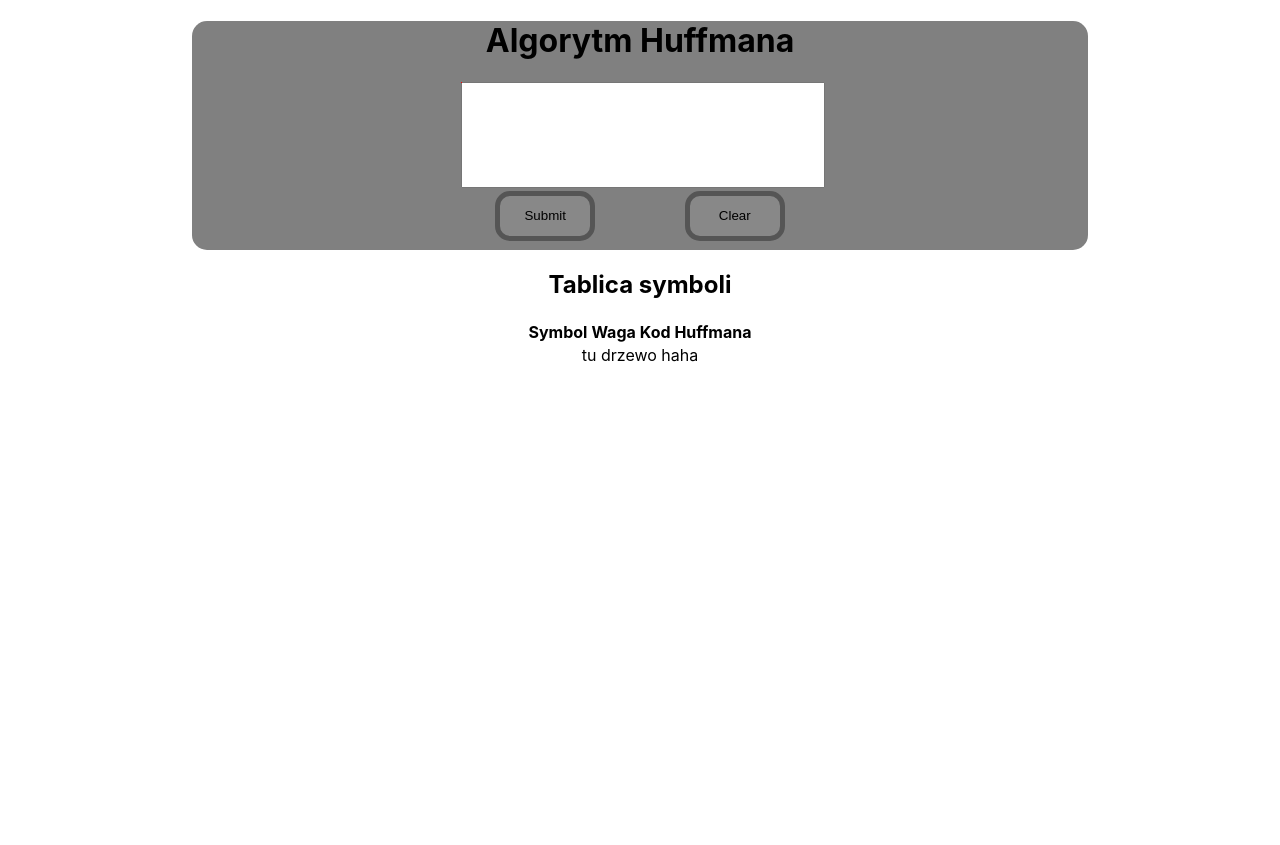
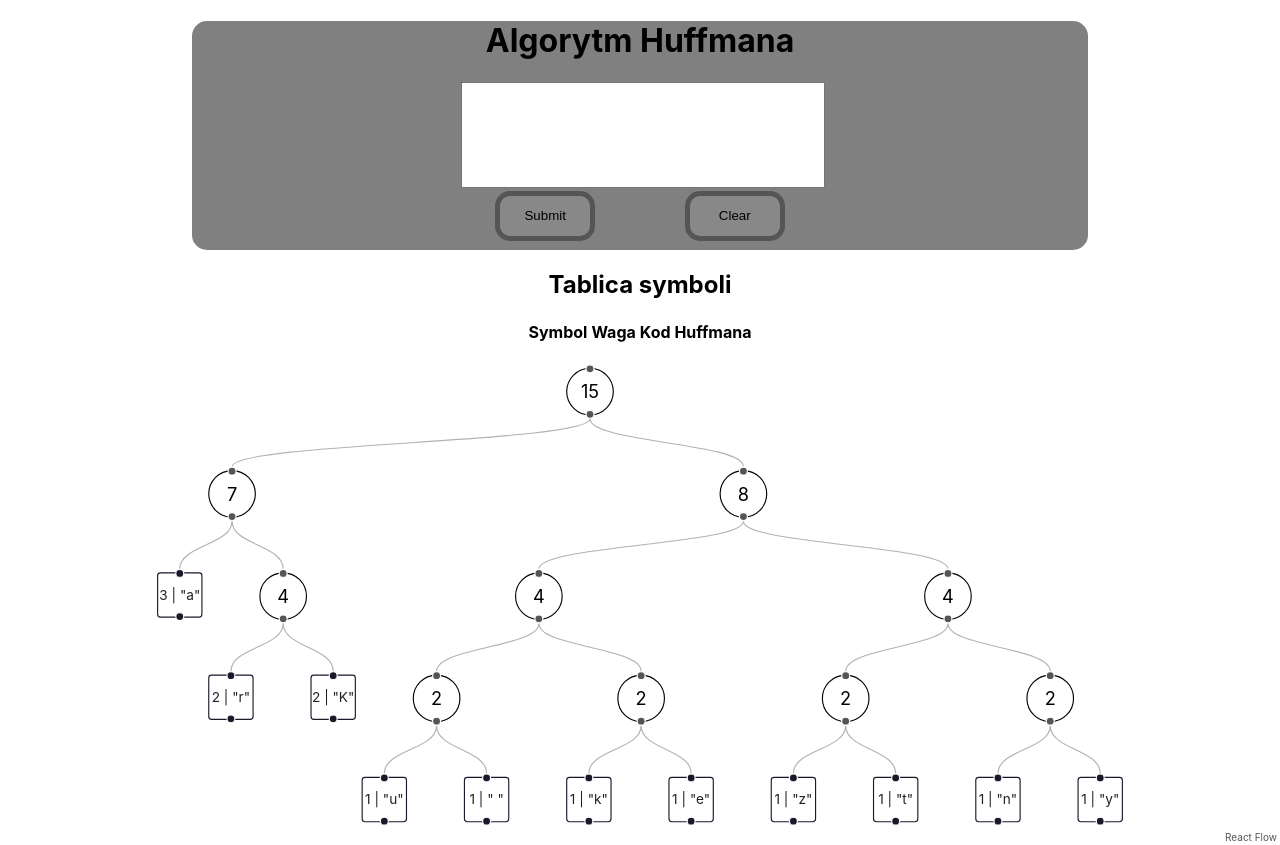
Before and after one commit to xlpnsk/huffman-coder, a React (Create React App) app: page / in a window 1280 px wide. Before the commit the page ends 800 px from the top, so only its background shows below. Built offline with nearby package versions, Linux system fonts and the light colour scheme.

Commit message:
Add tree diagram and dagre package

```diff
--- a/package.json
+++ b/package.json
@@ -6,8 +6,10 @@
     "@testing-library/jest-dom": "^5.16.4",
     "@testing-library/react": "^13.3.0",
     "@testing-library/user-event": "^13.5.0",
+    "dagre": "^0.8.5",
     "react": "^18.2.0",
     "react-dom": "^18.2.0",
+    "react-flow-renderer": "^10.3.7",
     "react-scripts": "5.0.1",
     "web-vitals": "^2.1.4"
   },
--- /dev/null
+++ b/src/components/CircleNode.js
@@ -0,0 +1,17 @@
+import { useCallback, memo } from 'react';
+import { Handle, Position } from 'react-flow-renderer';
+
+
+export default memo(({ data }) => {
+
+  return (
+    <div style={{background: '#ffffff', border: '1px solid black', width: '40px', height: '40px', borderRadius: '50%', position:'relative'}}>
+      <Handle type="target" position={Position.Top} style={{display: !data.input && 'none'}}/>
+      <div style={{position: 'absolute', width: '100%', height: '100%', top: '0', left: '0',lineHeight: '40px'}}>
+        {data.value}
+      </div>
+
+      <Handle type="source" position={Position.Bottom} id="a" style={{display: !data.output && 'none'}}/>
+    </div>
+  );
+});
--- a/src/components/Tree.js
+++ b/src/components/Tree.js
@@ -1,8 +1,302 @@
-const Tree = () =>{
+import { useCallback,useState, useEffect, useMemo } from "react";
+import ReactFlow, { addEdge, ConnectionLineType, useNodesState, useEdgesState } from 'react-flow-renderer';
+import CircleNode from './CircleNode'
+import dagre from 'dagre';
 
-    return <div>
-        tu drzewo haha
-    </div>
+const initialNodes = [
+    {
+      id: '1',
+      type: 'input',
+      data: { label: 'Input Node' },
+      style: {width: '40px', height: '40px', fontSize: '12px', padding: '0'},
+      position: { x: 0, y: 0 },
+    },
+
+    {
+      id: '2',
+      // you can also pass a React component as a label
+      data: { label: <div>Default Node</div> },
+      style: {width: '40px', height: '40px', fontSize: '12px', padding: '0'},
+      position: { x: 0, y: 0 },
+    },
+    {
+      id: '3',
+      type: 'output',
+      data: { label: 'Output Node' },
+      style: {width: '40px', height: '40px', fontSize: '12px', padding: '0'},
+      position: { x: 0, y: 0 },
+    },
+    // {
+    //     id: '4',
+    //     type: 'circleNode',
+    //     data: { value: 12, input:true, output:true },
+    //     position: { x: 0, y: 0 },
+    // },
+    {
+        id: '5',
+        data: { label: <div>Default Node</div> },
+        style: {width: '40px', height: '40px', fontSize: '12px', padding: '0', borderRadius: '50%'},
+        position: { x: 0, y: 0 },
+    },
+  ];
+
+  const initialEdges = [
+    { id: 'e1-2', source: '1', target: '2' },
+    { id: 'e2-3', source: '2', target: '3', animated: true },
+    { id: 'e2-4', source: '2', target: '5', animated: true },
+  ];
+function test(){
+    const text = 'Katarzyna Kurek'
+
+function getCharFrequency(str){
+    const freq = {}
+    for(let i=0; i<str.length; i++){
+        const char = str[i]
+        !freq[char] ? freq[char] = 1 : freq[char]++
+    }
+    return freq
+}
+
+let chars = getCharFrequency(text)
+
+function buildTree(chars){
+    const tree = []
+    for(let char in chars) {
+        const node = {
+            'val': chars[char],
+            'char': char,
+            'left': null,
+            'right': null
+        }
+        tree.push(node);
+    }
+    while(tree.length !== 1){
+        let min1 = tree.reduce(function(prev, curr) {
+            return prev.val < curr.val ? prev : curr
+        })
+        tree.splice(tree.indexOf(min1), 1);
+        let min2 = tree.reduce(function(prev, curr) {
+            return prev.val < curr.val ? prev : curr
+        })
+        tree.splice(tree.indexOf(min2), 1)
+
+        let node = {
+            'val': min1.val + min2.val,
+            'char': '',
+            'left': null,
+            'right': null
+        }
+        node.left = min1
+        node.right = min2
+
+        tree.push(node)
+    }
+    return tree[0]
+}
+
+const tree = buildTree(chars)
+return tree
+}
+
+/*layout*/
+const dagreGraph = new dagre.graphlib.Graph();
+dagreGraph.setDefaultEdgeLabel(() => ({}));
+
+const nodeWidth = 40;
+const nodeHeight = 40;
+
+const getLayoutedElements = (nodes, edges, direction = 'TB') => {
+  const isHorizontal = direction === 'LR';
+  dagreGraph.setGraph({ rankdir: direction });
+
+  nodes.forEach((node) => {
+    dagreGraph.setNode(node.id, { width: nodeWidth, height: nodeHeight });
+  });
+
+  edges.forEach((edge) => {
+    dagreGraph.setEdge(edge.source, edge.target);
+  });
+
+  dagre.layout(dagreGraph);
+
+  nodes.forEach((node) => {
+    const nodeWithPosition = dagreGraph.node(node.id);
+    node.targetPosition = isHorizontal ? 'left' : 'top';
+    node.sourcePosition = isHorizontal ? 'right' : 'bottom';
+
+    // We are shifting the dagre node position (anchor=center center) to the top left
+    // so it matches the React Flow node anchor point (top left).
+    node.position = {
+      x: nodeWithPosition.x - nodeWidth / 2,
+      y: nodeWithPosition.y - nodeHeight / 2,
+    };
+
+    return node;
+  });
+
+  return { nodes, edges };
+};
+
+const { nodes: layoutedNodes, edges: layoutedEdges } = getLayoutedElements(
+  initialNodes,
+  initialEdges
+);
+/********/
+
+function destruct(array){
+    let res = [];
+    array.forEach(element => {
+        if(Array.isArray(element)){
+            const w = destruct(element)
+            res.push(...w)
+        }else{
+            res.push(element);
+        }
+    });
+    return res;
+}
+
+function getEdge(nodes,iter=0,lastCenterId=null){
+    let edges = []
+    const [left, center, right] = nodes;
+    if(lastCenterId){
+        edges.push({ id: `e1-${iter}-c-${lastCenterId}`, source: `${lastCenterId}`, target: `${center.id}` })
+    }
+    if(left !==null){
+        if(Array.isArray(left)){
+            const leftEdges = getEdge(left, iter+1,center.id);
+            edges.push(...leftEdges)
+        }
+        else{
+            edges.push({ id: `e1-${iter}-l`, source: `${center.id}`, target: `${left.id}` })
+        }
+    }
+
+    if(right !==null){
+        if(Array.isArray(right)){
+            const rightEdges = getEdge(right,iter+1,center.id);
+            edges.push(...rightEdges)
+        }
+        else{
+            edges.push({ id: `e1-${iter}-r`, source: `${center.id}`, target: `${right.id}` })
+        }
+    }
+
+    return edges;
+}
+
+function filterSort(array){
+    const sorted = array.filter(n => n).sort((aNode, bNode) => {
+            const a=aNode.position.y;
+            const b=bNode.position.y;
+            if (a <= b) {
+              return -1;
+            }
+            if (a > b) {
+              return 1;
+            }
+            return 0;
+        })
+
+    return sorted;
+}
+
+function createNode(element,iter=0,position={x: 0, y:25},letter="m"){
+    let nodeTab, heightTab;
+    if(element.char===''){
+        const mainNode = {
+            id: `${`${iter+1}-c-${letter}`}`,
+            type: 'circleNode',
+            data: { value: element.val, input:true, output:true },
+            position: position,
+        };
+
+        const [leftNode,heightL] = element.left ? createNode(element.left,iter+1,{x: position.x-100+40, y: position.y+100},`${letter}l`) : [null,iter]
+        const [rightNode,heightR] = element.right ? createNode(element.right,iter+1,{x: position.x+100-40, y: position.y+100},`${letter}r`) : [null,iter]
+
+        nodeTab = [leftNode,mainNode,rightNode]
+        heightTab =[heightL,heightR]
+    }
+    else{
+        const mainNode = {
+            id: `${`${iter+1}-n-${letter}`}`,
+            // you can also pass a React component as a label
+            data: { label: <div style={{height: '100%', width: '100%', lineHeight: '40px',display: 'flex',alignItems: 'center', justifyContent: 'center' }}>{element.val} | "{element.char}"</div> },
+            style: {width: '40px', height: '40px', fontSize: '12px', padding: '0'},
+            position: position,
+        }
+
+        const [leftNode,heightL] = element.left ? createNode(element.left,iter+1,{x: position.x-100+40, y: position.y+100},`${letter}l`) : [null,iter]
+
+        const [rightNode,heightR] = element.right ? createNode(element.right,iter+1,{x: position.x+100-40, y: position.y+100},`${letter}r`) : [null,iter]
+
+        nodeTab = [leftNode,mainNode,rightNode]
+        heightTab =[heightL,heightR]
+    }
+    const height = (nodeTab[0] == null && nodeTab[2] == null) ? iter+1 : (heightTab[0]<heightTab[1]) ? heightTab[1] : heightTab[0];
+    return [nodeTab,height]
+}
+
+const nodeTypes = {
+    circleNode: CircleNode
+}
+
+function Tree({ tree }) {
+    const [nodes, setNodes, onNodesChange] = useNodesState(layoutedNodes);
+    const [edges, setEdges, onEdgesChange] = useEdgesState(layoutedEdges);
+
+    useEffect(() => {
+
+        const testTree = test();
+        const [resultNodes,height] = createNode(testTree);
+
+        const readyEdges = getEdge(resultNodes);
+        const readyNodes = destruct(resultNodes).filter(n => n).map(node => {
+            node.position ={x:0, y:0}
+            return node
+        })
+        console.log('a',readyNodes);
+
+        const { nodes: layoutedNodes, edges: layoutedEdges } = getLayoutedElements(
+            readyNodes,
+            readyEdges,
+        );
+        console.log(layoutedNodes);
+        setNodes([...layoutedNodes]);
+        setEdges([...layoutedEdges]);
+
+
+    },[tree])
+    const onConnect = useCallback(
+        (params) => setEdges((eds) => addEdge({ ...params, type: ConnectionLineType.SmoothStep, animated: true }, eds)),
+        []
+      );
+      const onLayout = useCallback(
+        (direction) => {
+          const { nodes: layoutedNodes, edges: layoutedEdges } = getLayoutedElements(
+            nodes,
+            edges,
+            direction
+          );
+
+          setNodes([...layoutedNodes]);
+          setEdges([...layoutedEdges]);
+        },
+        [nodes, edges]
+      );
+
+    return (
+        <ReactFlow
+            nodeTypes={nodeTypes}
+            nodes={nodes}
+            edges={edges}
+            fitView
+            style={{minHeight: '500px'}}
+            onNodesChange={onNodesChange}
+            onEdgesChange={onEdgesChange}
+            onConnect={onConnect}
+            connectionLineType={ConnectionLineType.SmoothStep}
+    />);
 
 }
 
```
Also changed, not shown: 1 other file (tests, documents, lock files or other folders).
